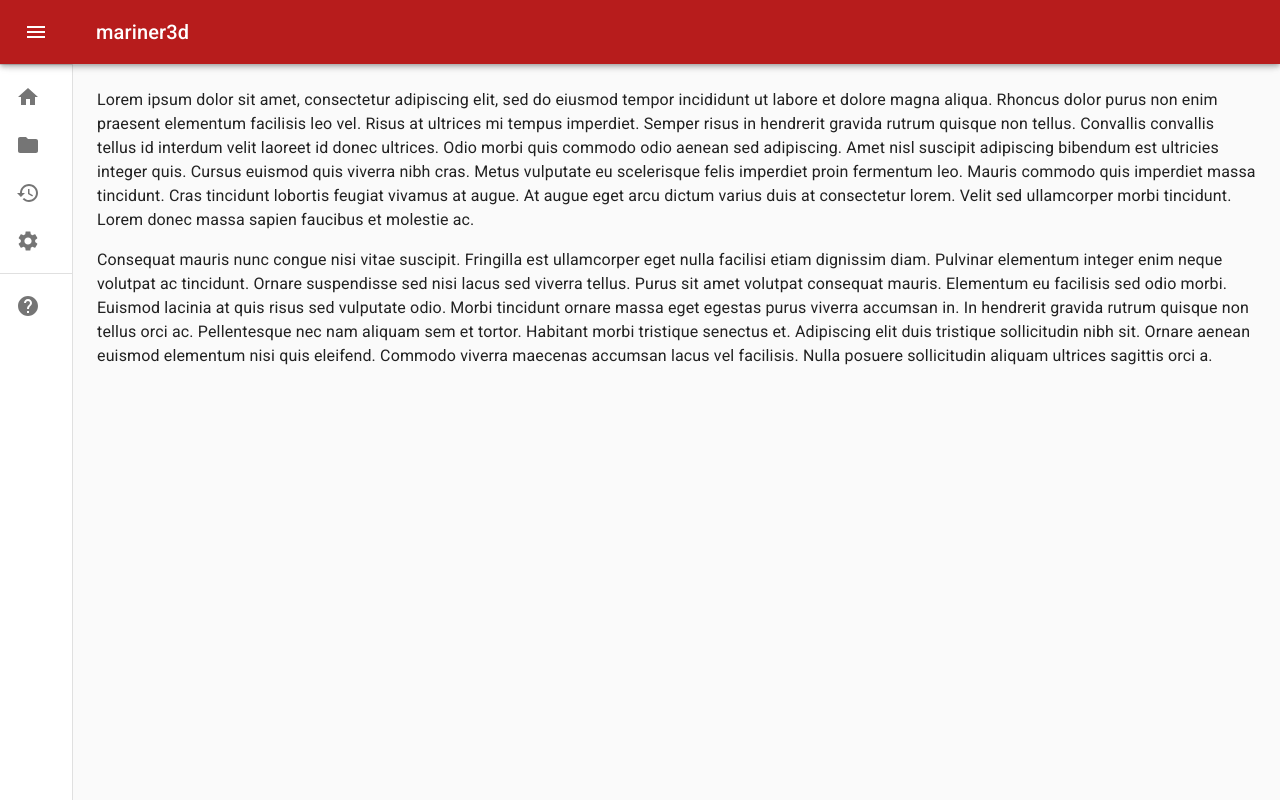
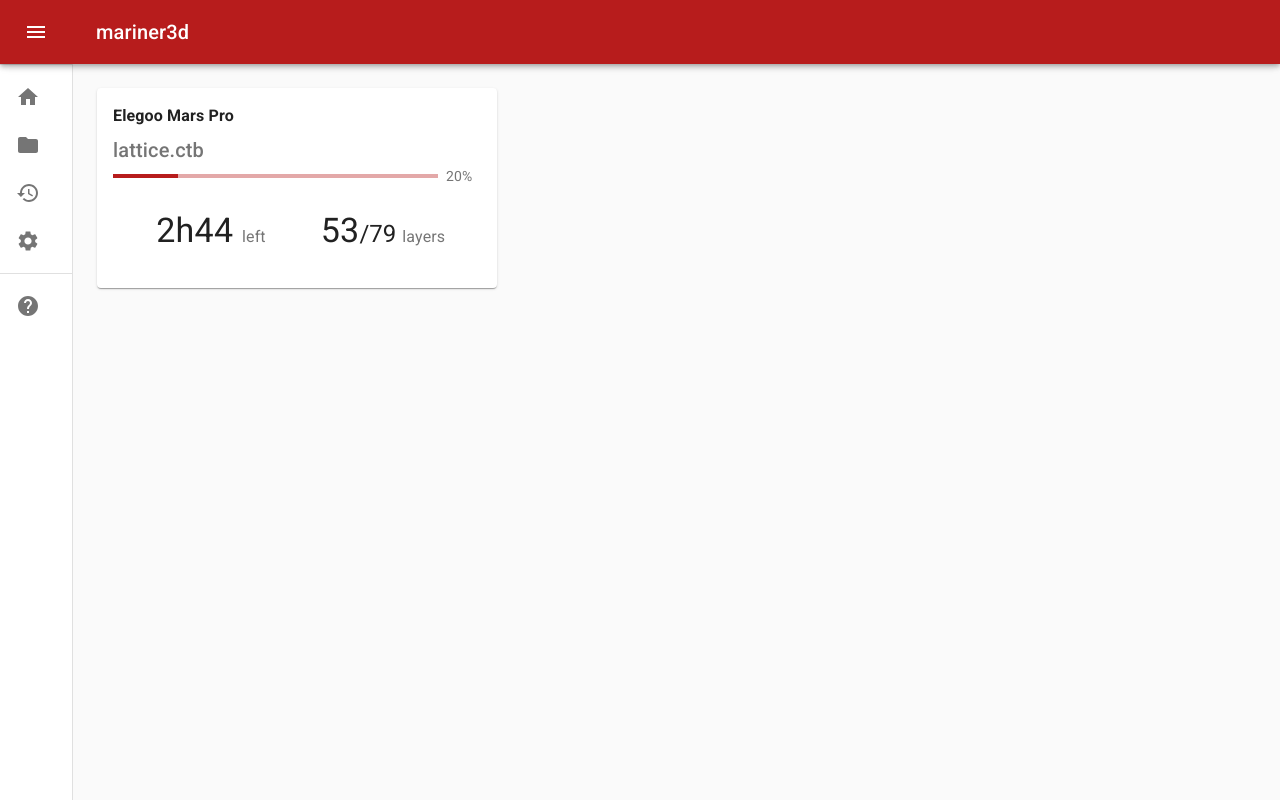
Before and after one commit to luizribeiro/mariner, a React app in the folder frontend/: page / in a window 1280 px wide. Built offline with nearby package versions, Linux system fonts and the light colour scheme.

Commit message:
[frontend] Simple PrintStatus component

```diff
--- a/frontend/src/components/Main.tsx
+++ b/frontend/src/components/Main.tsx
@@ -21,6 +21,7 @@ import Typography from "@material-ui/core/Typography";
 import clsx from "clsx";
 import { makeStyles, ThemeProvider } from "@material-ui/core/styles";
 
+import PrintStatus from "./PrintStatus";
 import theme from "../theme";
 
 const drawerWidth = 240;
@@ -187,36 +188,7 @@ export default function Main() {
         </Drawer>
         <main className={classes.content}>
           <div className={classes.toolbar} />
-          <Typography paragraph>
-            Lorem ipsum dolor sit amet, consectetur adipiscing elit, sed do
-            eiusmod tempor incididunt ut labore et dolore magna aliqua. Rhoncus
-            dolor purus non enim praesent elementum facilisis leo vel. Risus at
-            ultrices mi tempus imperdiet. Semper risus in hendrerit gravida
-            rutrum quisque non tellus. Convallis convallis tellus id interdum
-            velit laoreet id donec ultrices. Odio morbi quis commodo odio aenean
-            sed adipiscing. Amet nisl suscipit adipiscing bibendum est ultricies
-            integer quis. Cursus euismod quis viverra nibh cras. Metus vulputate
-            eu scelerisque felis imperdiet proin fermentum leo. Mauris commodo
-            quis imperdiet massa tincidunt. Cras tincidunt lobortis feugiat
-            vivamus at augue. At augue eget arcu dictum varius duis at
-            consectetur lorem. Velit sed ullamcorper morbi tincidunt. Lorem
-            donec massa sapien faucibus et molestie ac.
-          </Typography>
-          <Typography paragraph>
-            Consequat mauris nunc congue nisi vitae suscipit. Fringilla est
-            ullamcorper eget nulla facilisi etiam dignissim diam. Pulvinar
-            elementum integer enim neque volutpat ac tincidunt. Ornare
-            suspendisse sed nisi lacus sed viverra tellus. Purus sit amet
-            volutpat consequat mauris. Elementum eu facilisis sed odio morbi.
-            Euismod lacinia at quis risus sed vulputate odio. Morbi tincidunt
-            ornare massa eget egestas purus viverra accumsan in. In hendrerit
-            gravida rutrum quisque non tellus orci ac. Pellentesque nec nam
-            aliquam sem et tortor. Habitant morbi tristique senectus et.
-            Adipiscing elit duis tristique sollicitudin nibh sit. Ornare aenean
-            euismod elementum nisi quis eleifend. Commodo viverra maecenas
-            accumsan lacus vel facilisis. Nulla posuere sollicitudin aliquam
-            ultrices sagittis orci a.
-          </Typography>
+          <PrintStatus progress={25.0} />
         </main>
       </div>
     </ThemeProvider>
--- /dev/null
+++ b/frontend/src/components/PrintStatus.tsx
@@ -0,0 +1,87 @@
+import Box from "@material-ui/core/Box";
+import Button from "@material-ui/core/Button";
+import Card from "@material-ui/core/Card";
+import CardActions from "@material-ui/core/CardActions";
+import CardContent from "@material-ui/core/CardContent";
+import LinearProgress, {
+  LinearProgressProps,
+} from "@material-ui/core/LinearProgress";
+import Grid from "@material-ui/core/Grid";
+import React from "react";
+import Typography from "@material-ui/core/Typography";
+import { makeStyles } from "@material-ui/core/styles";
+
+const useStyles = makeStyles({
+  root: {
+    minWidth: 100,
+    maxWidth: 400,
+  },
+  title: {
+    fontSize: 16,
+    fontWeight: "bold",
+  },
+  gridRoot: {
+    flexGrow: 1,
+    padding: 24,
+    paddingBottom: 12,
+    textAlign: "center",
+  },
+});
+
+export default function PrintStatus(progress: number) {
+  const classes = useStyles();
+
+  return (
+    <Card className={classes.root}>
+      <CardContent>
+        <Typography className={classes.title} color="textPrimary" gutterBottom>
+          Elegoo Mars Pro
+        </Typography>
+        <Typography component="h6" variant="h6" color="textSecondary">
+          lattice.ctb
+        </Typography>
+        <Box display="flex" alignItems="center">
+          <Box width="100%" mr={1}>
+            <LinearProgress variant="determinate" value={20} />
+          </Box>
+          <Box minWidth={35}>
+            <Typography variant="body2" color="textSecondary">
+              {`${Math.round(20)}%`}
+            </Typography>
+          </Box>
+        </Box>
+        <div className={classes.gridRoot}>
+          <Grid container spacing={3}>
+            <Grid item xs={6}>
+              <Typography variant="h4" color="textPrimary" display="inline">
+                2h44&nbsp;
+              </Typography>
+              <Typography
+                variant="body1"
+                color="textSecondary"
+                display="inline"
+              >
+                left
+              </Typography>
+            </Grid>
+            <Grid item xs={6}>
+              <Typography variant="h4" color="textPrimary" display="inline">
+                53
+              </Typography>
+              <Typography variant="h5" color="textPrimary" display="inline">
+                /79&nbsp;
+              </Typography>
+              <Typography
+                variant="body1"
+                color="textSecondary"
+                display="inline"
+              >
+                layers
+              </Typography>
+            </Grid>
+          </Grid>
+        </div>
+      </CardContent>
+    </Card>
+  );
+}
```
